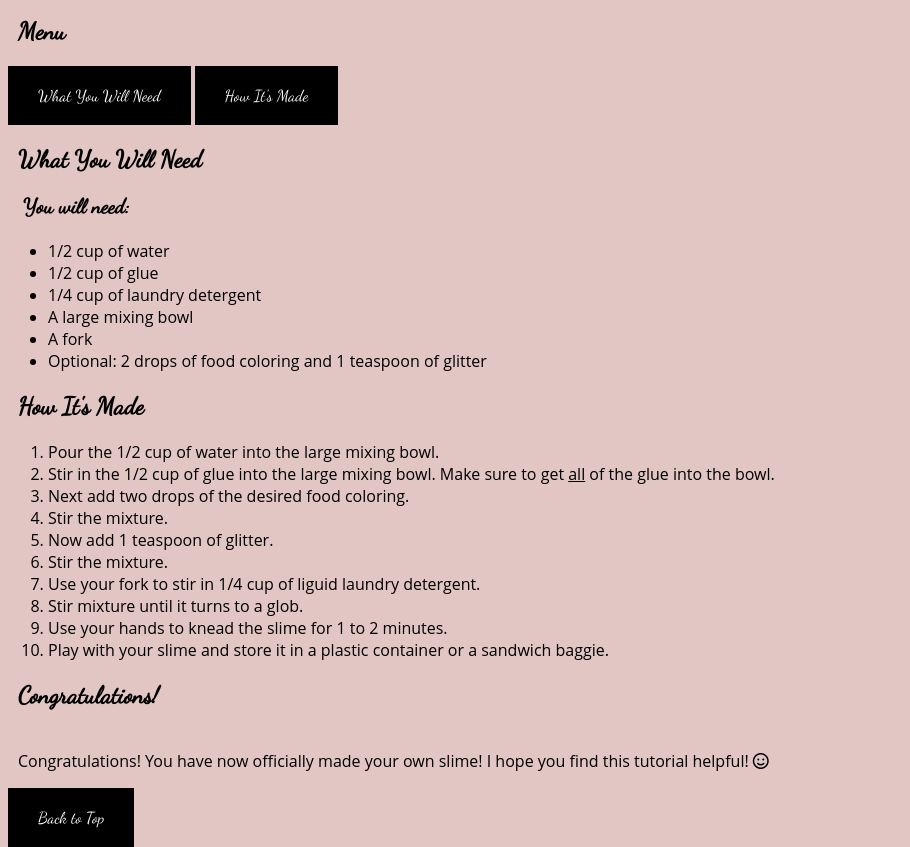
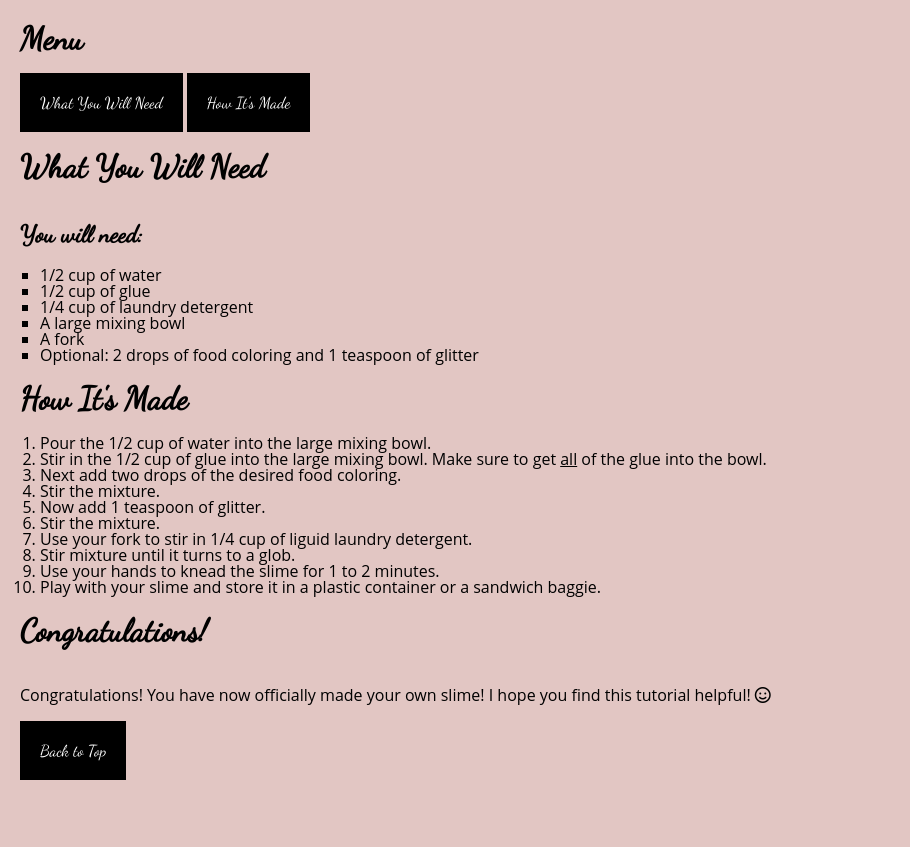
Before and after one commit to GraceFun1/howTo, a plain HTML site: page index.html in a window 1280 px wide. Shown: the part 716-1563 px from the top of the page, without its empty margins (0-910 px from the left). After the commit the page ends 1496 px from the top, so only its background shows below. Drawn offline with Linux system fonts and the light colour scheme.

Commit message:
Updated Website

```diff
--- a/index.html
+++ b/index.html
@@ -1,10 +1,11 @@
 <!DOCTYPE html>
 <html lang = "en" dir = "ltr">
   <head>
-    <meta charset = "utf-8">
-    <title> How To Make Slime </title>
-    <link href = "./resources/css/style.css" rel = "stylesheet" type = "text/css" />
-    <script src="https://kit.fontawesome.com/3a5da632ae.js" crossorigin="anonymous"></script>
+   <meta charset = "utf-8">
+   <title> How To Make Slime </title>
+   <link href="./resources/css/reset.css" rel="stylesheet" type="text/css"/>
+   <link href = "./resources/css/style.css" rel = "stylesheet" type = "text/css" />
+   <script src="https://kit.fontawesome.com/3a5da632ae.js" crossorigin="anonymous"></script>
    <link rel="icon" type="image/png" sizes="16x16" href="./resources/images/favicon-16x16.png"/>
    <link href="https://fonts.googleapis.com/css2?family=Dancing+Script&display=swap" rel="stylesheet">
   <body>
@@ -42,6 +43,9 @@
     </ol>
     <h2>Congratulations!</h2>
     <p>Congratulations!  You have now officially made your own slime!  I hope you find this tutorial helpful!  <i class="fa-regular fa-face-smile"></i></p>
-    <a href="#backtotop">Back to Top</a>
+    <nav>
+
+      <a href="#backtotop">Back to Top</a>
+    </nav>
   </body>
 </html>
--- /dev/null
+++ b/resources/css/reset.css
@@ -0,0 +1,61 @@
+html, body, div, span, applet, object, iframe,
+
+h1, h2, h3, h4, h5, h6, p, blockquote, pre,
+
+a, abbr, acronym, address, big, cite, code,
+
+del, dfn, em, img, ins, kbd, q, s, samp,
+
+small, strike, strong, sub, sup, tt, var,
+
+b, u, i, center,
+
+dl, dt, dd, ol, ul, li,
+
+fieldset, form, label, legend,
+
+table, caption, tbody, tfoot, thead, tr, th, td,
+
+article, aside, canvas, details, embed,
+
+figure, figcaption, footer, header, hgroup,
+
+menu, nav, output, ruby, section, summary,
+
+time, mark, audio, video {
+
+margin: 0;
+
+padding: 0;
+
+border: 0;
+
+font-size: 100%;
+
+font: inherit;
+
+vertical-align: baseline;
+
+}
+
+/* HTML5 display-role reset for older browsers */
+
+article, aside, details, figcaption, figure,
+
+footer, header, hgroup, menu, nav, section {
+
+display: block;
+
+}
+
+body {line-height: 1;}
+
+ol, ul {list-style: none;}
+
+blockquote, q {quotes: none;}
+
+blockquote:before, blockquote:after,
+
+q:before, q:after {content: ”; content: none;}
+
+table {border-collapse: collapse; border-spacing: 0;}
--- a/resources/css/style.css
+++ b/resources/css/style.css
@@ -3,7 +3,7 @@
 }
 
 h1 {
-    font-size: 2rem;
+    font-size: 6rem;
     color:#000000;
     font-weight: 600;
     padding: 50px;
@@ -11,47 +11,58 @@ h1 {
 }
 
 h2 {
-    font-size: 1.5rem;
+    font-size: 2rem;
     color:  #000000;
     font-family: 'Dancing Script', cursive;
     padding-left: 10px;
+    padding: 20px;
+    font-weight: 600;
 }
 
 h3 {
-    font-size: 1.3rem;
+    font-size: 1.5rem;
     color: #000000;
     font-family: 'Dancing Script', cursive;
-    padding-left: 15px;
+    padding: 20px;
+    font-weight: 600;
 }
 
 a {
     background-color: #000000;
     color: #fff;
     text-decoration: none;
-    padding: 20px 30px;
+    padding: 20px;
     font-family: 'Dancing Script', cursive;
 }
 
 nav {
-    padding: 20px 0;
+    padding: 20px;
 }
 
 p {
     font-family: 'Instrument Serif', serif;
     font-family: 'Open Sans', sans-serif;
-    padding: 20px 10px;
+    padding: 20px;
 }
 
 ul {
     font-family: 'Instrument Serif', serif;
     font-family: 'Open Sans', sans-serif;
+    padding-left: 40px;
+    list-style-type: square;
 }
 
 ol {
     font-family: 'Instrument Serif', serif;
     font-family: 'Open Sans', sans-serif;
+    padding-left: 40px;
+    list-style-type: decimal;
 }
 
 #backtotop {
     padding-top: 10px;
 }
+
+img {
+    padding-left: 30px;
+}
```
